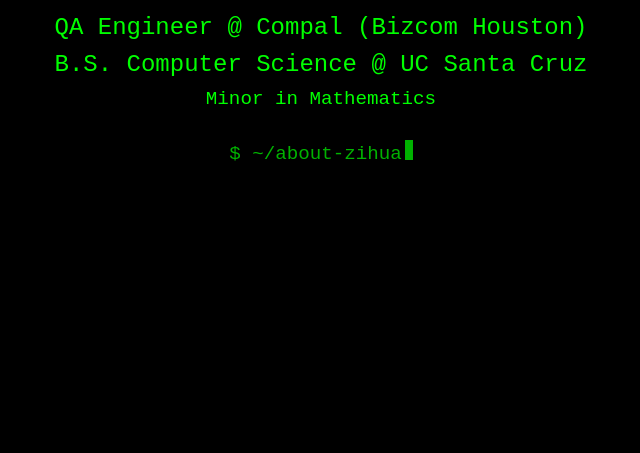
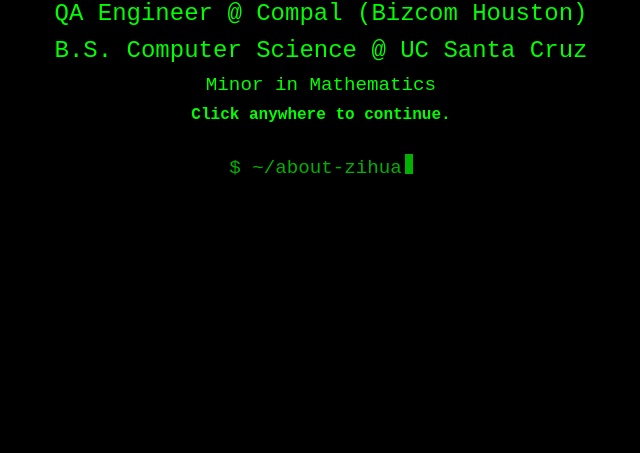
Before and after one commit to lizihuasteven/lizihuasteven.github.io, a plain HTML site: page index.html in a window 1280 px wide. Shown: the part 347-800 px from the top of the page, without its empty margins (319-959 px from the left). Drawn offline with Linux system fonts and the light colour scheme.

Commit message:
Update v1.1.2

```diff
--- a/index.html
+++ b/index.html
@@ -80,6 +80,7 @@
         <h2>QA Engineer @ Compal (Bizcom Houston)</h2>
         <h2>B.S. Computer Science @ UC Santa Cruz</h2>
         <h3>Minor in Mathematics</h3>
+	<h4>Click anywhere to continue.</h4>
         <p>$ ~/about-zihua<span class="cursor"></span></p>
     </div>
 
```
